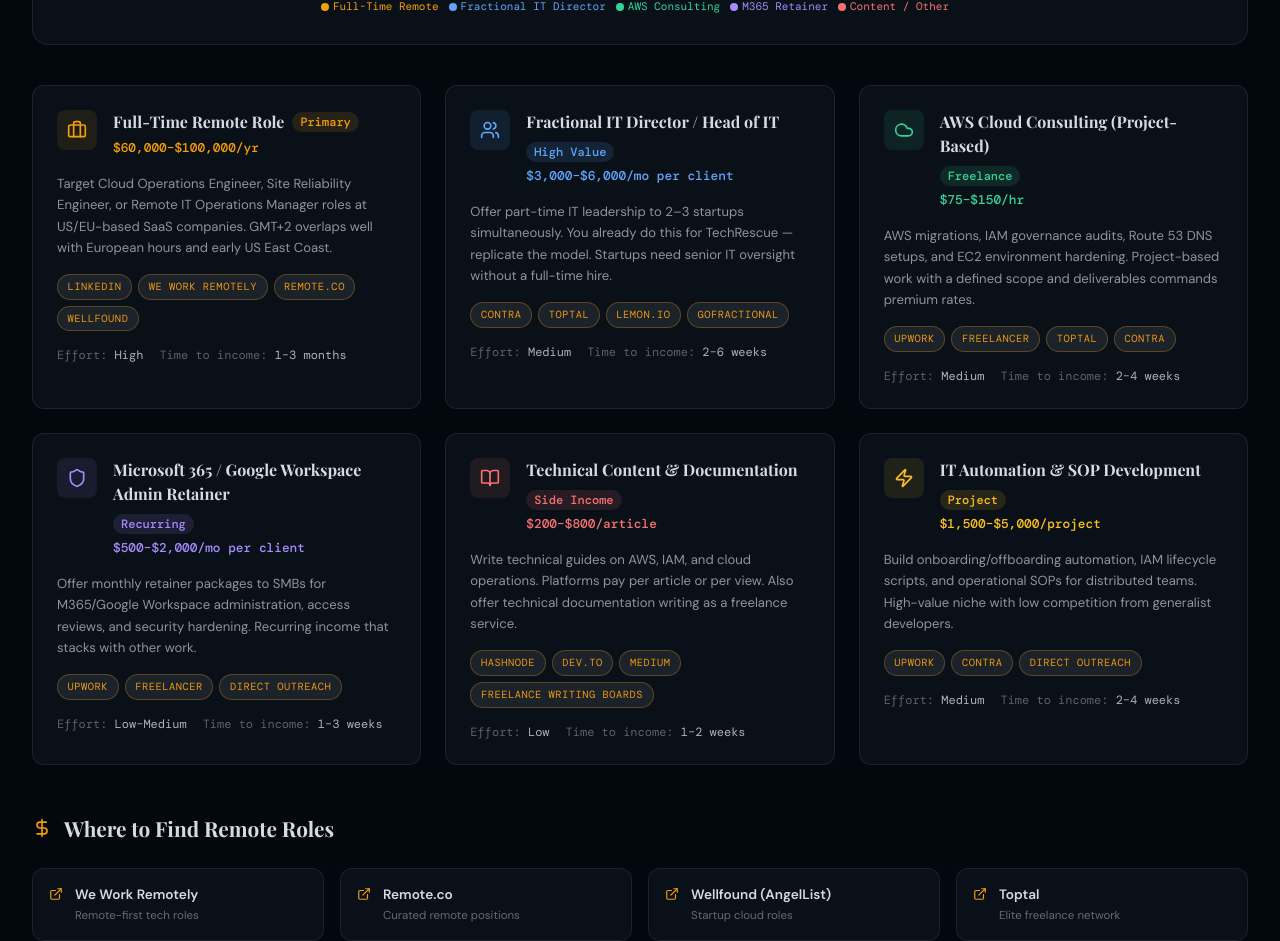
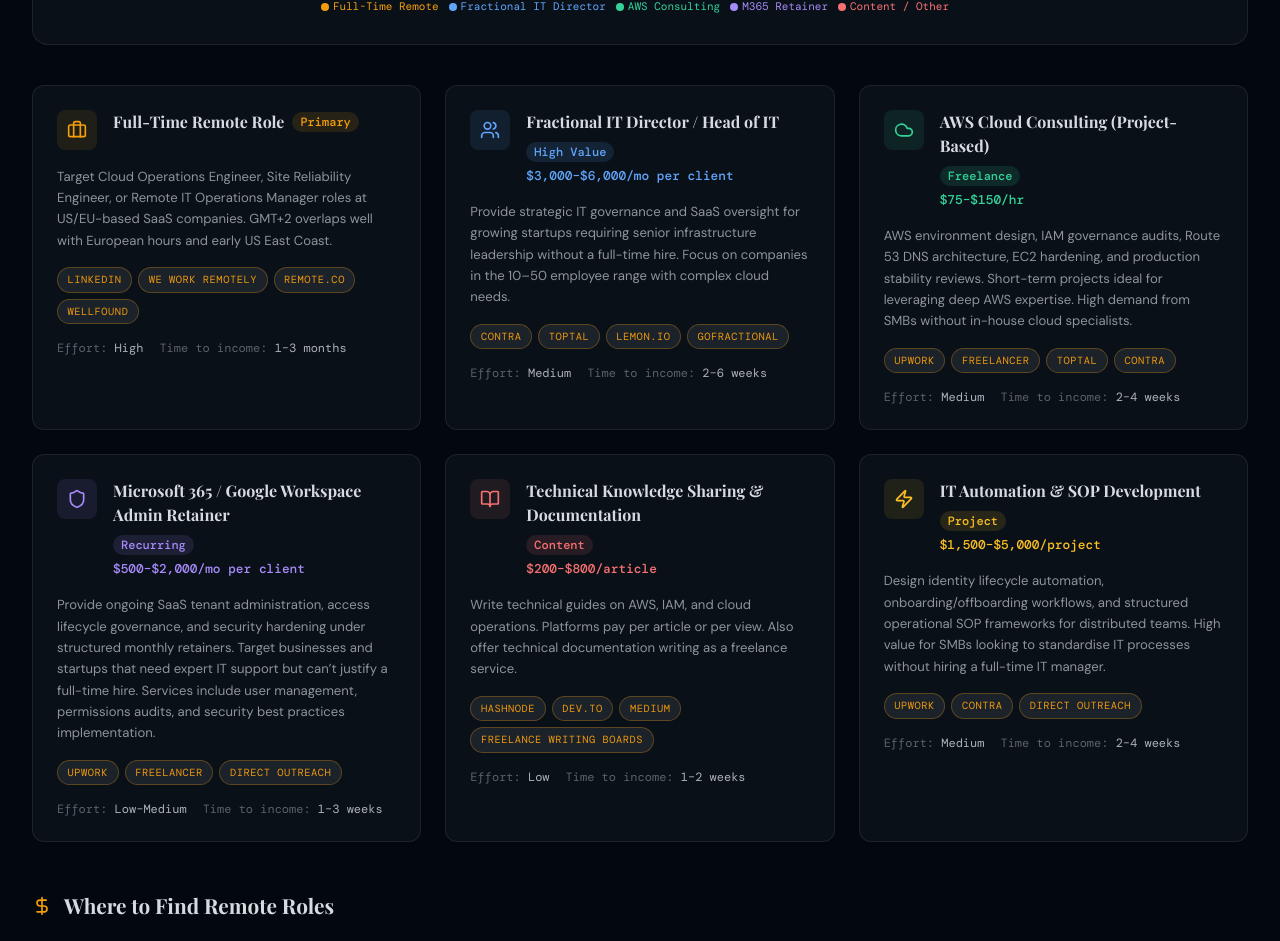
Before and after one commit to NeoSlinkee/portfolio, a React (Vite) app: page / in a window 1280 px wide. Shown: the part 5920-6861 px from the top of the page. Built offline with nearby package versions, Linux system fonts and the light colour scheme.

Commit message:
updated sections to reflect better

```diff
--- a/src/pages/Home.tsx
+++ b/src/pages/Home.tsx
@@ -71,7 +71,7 @@ const experienceData = [
   { role: "IT Systems Eng (Gentron)", years: 1.5, color: "#34D399" },
 ];
 
-const incomeStreams = [
+const engagementModels = [
   {
     icon: Briefcase,
     title: "Full-Time Remote Role",
@@ -79,7 +79,7 @@ const incomeStreams = [
     platforms: ["LinkedIn", "We Work Remotely", "Remote.co", "Wellfound"],
     description:
       "Target Cloud Operations Engineer, Site Reliability Engineer, or Remote IT Operations Manager roles at US/EU-based SaaS companies. GMT+2 overlaps well with European hours and early US East Coast.",
-    targetRate: "$60,000–$100,000/yr",
+    targetRole: "Mid-Senior Cloud Infrastructure Roles",
     effort: "High",
     timeToIncome: "1–3 months",
     color: "#F59E0B",
@@ -90,7 +90,7 @@ const incomeStreams = [
     type: "High Value",
     platforms: ["Contra", "Toptal", "Lemon.io", "GoFractional"],
     description:
-      "Offer part-time IT leadership to 2–3 startups simultaneously. You already do this for TechRescue — replicate the model. Startups need senior IT oversight without a full-time hire.",
+      "Provide strategic IT governance and SaaS oversight for growing startups requiring senior infrastructure leadership without a full-time hire. Focus on companies in the 10–50 employee range with complex cloud needs.",
     targetRate: "$3,000–$6,000/mo per client",
     effort: "Medium",
     timeToIncome: "2–6 weeks",
@@ -102,7 +102,7 @@ const incomeStreams = [
     type: "Freelance",
     platforms: ["Upwork", "Freelancer", "Toptal", "Contra"],
     description:
-      "AWS migrations, IAM governance audits, Route 53 DNS setups, and EC2 environment hardening. Project-based work with a defined scope and deliverables commands premium rates.",
+      "AWS environment design, IAM governance audits, Route 53 DNS architecture, EC2 hardening, and production stability reviews. Short-term projects ideal for leveraging deep AWS expertise. High demand from SMBs without in-house cloud specialists.",
     targetRate: "$75–$150/hr",
     effort: "Medium",
     timeToIncome: "2–4 weeks",
@@ -114,7 +114,7 @@ const incomeStreams = [
     type: "Recurring",
     platforms: ["Upwork", "Freelancer", "Direct outreach"],
     description:
-      "Offer monthly retainer packages to SMBs for M365/Google Workspace administration, access reviews, and security hardening. Recurring income that stacks with other work.",
+      "Provide ongoing SaaS tenant administration, access lifecycle governance, and security hardening under structured monthly retainers. Target businesses and startups that need expert IT support but can’t justify a full-time hire. Services include user management, permissions audits, and security best practices implementation.",
     targetRate: "$500–$2,000/mo per client",
     effort: "Low–Medium",
     timeToIncome: "1–3 weeks",
@@ -122,8 +122,8 @@ const incomeStreams = [
   },
   {
     icon: BookOpen,
-    title: "Technical Content & Documentation",
-    type: "Side Income",
+    title: "Technical Knowledge Sharing & Documentation",
+    type: "Content",
     platforms: ["Hashnode", "Dev.to", "Medium", "Freelance writing boards"],
     description:
       "Write technical guides on AWS, IAM, and cloud operations. Platforms pay per article or per view. Also offer technical documentation writing as a freelance service.",
@@ -138,7 +138,7 @@ const incomeStreams = [
     type: "Project",
     platforms: ["Upwork", "Contra", "Direct outreach"],
     description:
-      "Build onboarding/offboarding automation, IAM lifecycle scripts, and operational SOPs for distributed teams. High-value niche with low competition from generalist developers.",
+      "Design identity lifecycle automation, onboarding/offboarding workflows, and structured operational SOP frameworks for distributed teams. High value for SMBs looking to standardise IT processes without hiring a full-time IT manager.",
     targetRate: "$1,500–$5,000/project",
     effort: "Medium",
     timeToIncome: "2–4 weeks",
@@ -430,7 +430,7 @@ function TimelineItem({
   );
 }
 
-function IncomeCard({ stream, index }: { stream: typeof incomeStreams[0]; index: number }) {
+function IncomeCard({ stream, index }: { stream: typeof engagementModels[0]; index: number }) {
   const { ref, inView } = useInView(0.1);
   const Icon = stream.icon;
   return (
@@ -1520,10 +1520,10 @@ export default function Home() {
               </ResponsiveContainer>
             </div>
 
-            {/* Income stream cards */}
+            {/* Engagement model cards */}
             <div className="grid grid-cols-1 md:grid-cols-2 xl:grid-cols-3 gap-6 mb-12">
-              {incomeStreams.map((stream, i) => (
-                <IncomeCard key={stream.title} stream={stream} index={i} />
+              {engagementModels.map((model, i) => (
+                <IncomeCard key={model.title} stream={model} index={i} />
               ))}
             </div>
 
```
